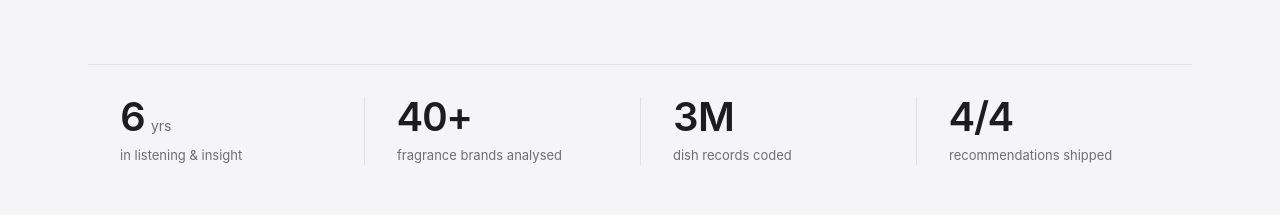
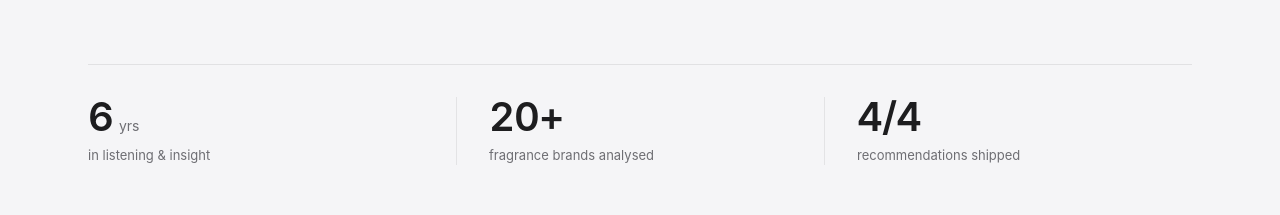
Before and after one commit to Mxyun909622/Myportfolio, a React (Create React App) app: page / in a window 1280 px wide. Shown: the part 572-787 px from the top of the page. Built offline with nearby package versions, Linux system fonts and the light colour scheme.

Commit message:
Content accuracy: 20+ fragrance brands, remove dish-coding stat; stats band 3-col

```diff
--- a/src/App.js
+++ b/src/App.js
@@ -136,14 +136,14 @@ const Home = ({ t, setActiveProject }) => {
 
       {/* 数字凭证条 */}
       <section className="px-6 max-w-6xl mx-auto pb-16 md:pb-20">
-        <div className="grid grid-cols-2 md:grid-cols-4 gap-y-8 border-t border-black/[0.08] pt-8">
+        <div className="grid grid-cols-3 gap-x-4 md:gap-x-0 border-t border-black/[0.08] pt-8">
           {h.stats.map((s, i) => (
-            <div key={i} className={`pr-6 md:border-l md:border-black/[0.07] md:pl-8 ${i === 0 ? 'md:border-l-0 md:pl-0' : ''} ${i % 2 === 1 ? 'pl-6' : ''}`}>
+            <div key={i} className={`pr-3 md:pr-6 ${i === 0 ? '' : 'md:border-l md:border-black/[0.07] md:pl-8'}`}>
               <div className="flex items-baseline gap-1.5">
-                <span className="text-[32px] md:text-[40px] font-semibold tracking-[-0.025em] tabular-nums leading-none">{s.value}</span>
+                <span className="text-[28px] md:text-[40px] font-semibold tracking-[-0.025em] tabular-nums leading-none">{s.value}</span>
                 {s.unit && <span className="text-[14px] text-secondary">{t(s.unit)}</span>}
               </div>
-              <p className="text-[13px] text-secondary mt-2.5 leading-snug">{t(s.label)}</p>
+              <p className="text-[12px] md:text-[13px] text-secondary mt-2.5 leading-snug">{t(s.label)}</p>
             </div>
           ))}
         </div>
--- a/src/data/content.json
+++ b/src/data/content.json
@@ -370,8 +370,8 @@
         },
         "bullets": [
           {
-            "zh": "深度分析 40+ 香水品牌的社媒数据，覆盖品牌形象、KOL 投放、情感分析、话题分析与 UGC 反馈，为品牌优化社媒策略提供数据支持。",
-            "en": "Analysed social data for 40+ fragrance brands across brand image, KOL investment, sentiment, topic analysis and UGC feedback to inform social strategy."
+            "zh": "深度分析 20+ 香水品牌的社媒数据，覆盖品牌形象、KOL 投放、情感分析、话题分析与 UGC 反馈，为品牌优化社媒策略提供数据支持。",
+            "en": "Analysed social data for 20+ fragrance brands across brand image, KOL investment, sentiment, topic analysis and UGC feedback to inform social strategy."
           },
           {
             "zh": "电商侧按品类、品线拆解评论趋势，帮客户放大优势卖点、定位产品短板；医药侧完成罕见病患者画像与患者旅程梳理，识别潜在机会点。",
@@ -429,8 +429,8 @@
         },
         "bullets": [
           {
-            "zh": "恒天然芝士菜品专项：独立完成 300 万条菜品数据的采集与编码，撰写并交付行业分析报告，帮客户在餐饮市场找到芝士应用的创新增长机会。",
-            "en": "Fonterra cheese dish project: single-handedly collected and coded 3 million dish-level records, then wrote and delivered the industry report that located white-space growth opportunities for cheese applications in foodservice."
+            "zh": "恒天然芝士菜品专项：完成餐饮菜品数据的采集与整理，撰写并交付行业分析报告，帮客户在餐饮市场找到芝士应用的创新增长机会。",
+            "en": "Fonterra cheese dish project: gathered and structured dish-level foodservice data, then wrote and delivered the industry report that located white-space growth opportunities for cheese applications in foodservice."
           },
           {
             "zh": "百事餐饮市场监测：持续监测餐饮市场趋势与消费者行为，为客户营销策略提供数据支持。",
@@ -451,8 +451,8 @@
             "en": "Foodservice"
           },
           {
-            "zh": "数据编码",
-            "en": "Data coding"
+            "zh": "行业分析",
+            "en": "Industry analysis"
           }
         ]
       },
@@ -714,19 +714,11 @@
         }
       },
       {
-        "value": "40+",
+        "value": "20+",
         "unit": "",
         "label": {
           "zh": "分析过的香水品牌",
           "en": "fragrance brands analysed"
-        }
-      },
-      {
-        "value": "3M",
-        "unit": "",
-        "label": {
-          "zh": "条菜品数据编码",
-          "en": "dish records coded"
         }
       },
       {
```
Also changed, not shown: 1 other file (tests, documents, lock files or other folders).
